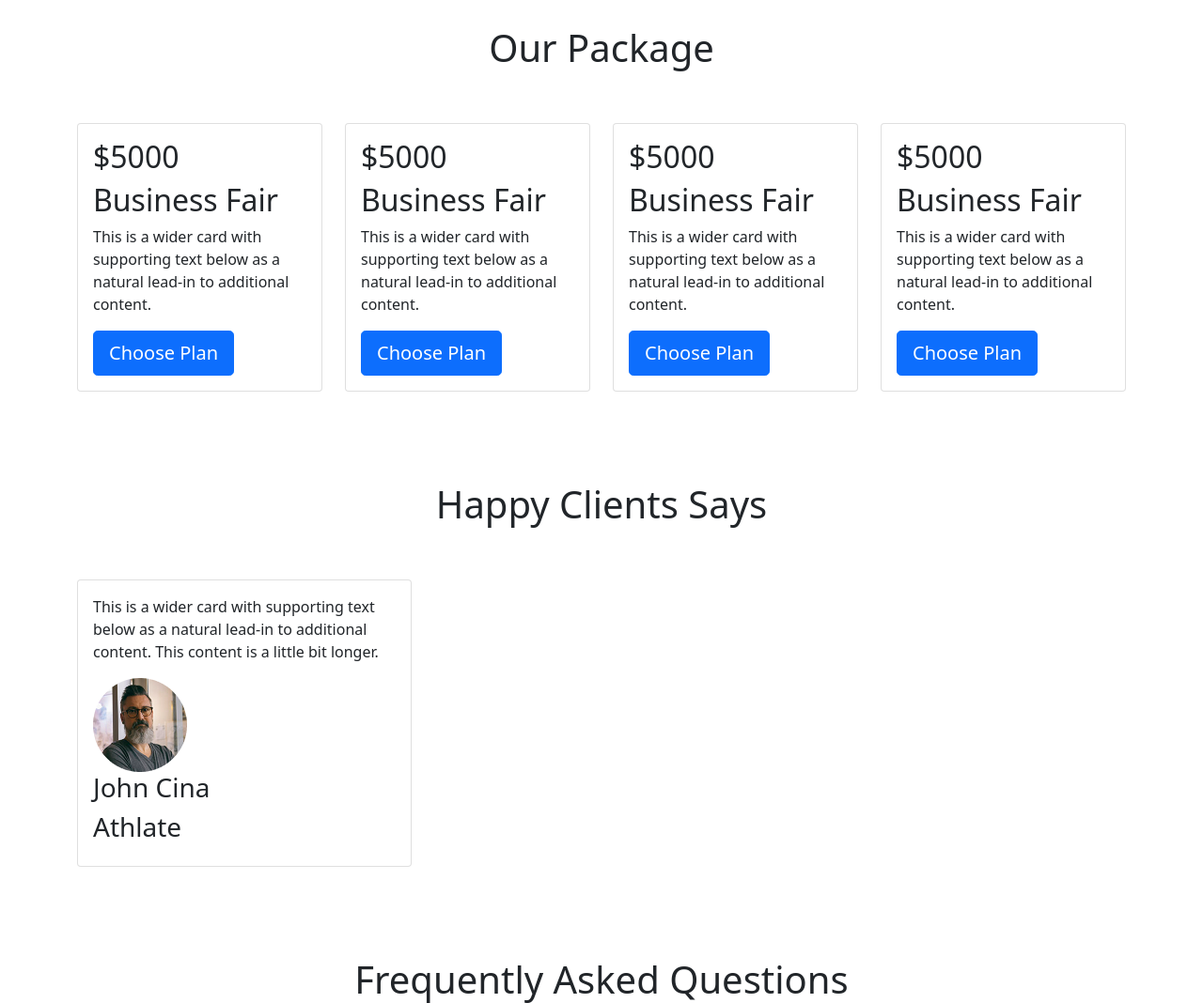
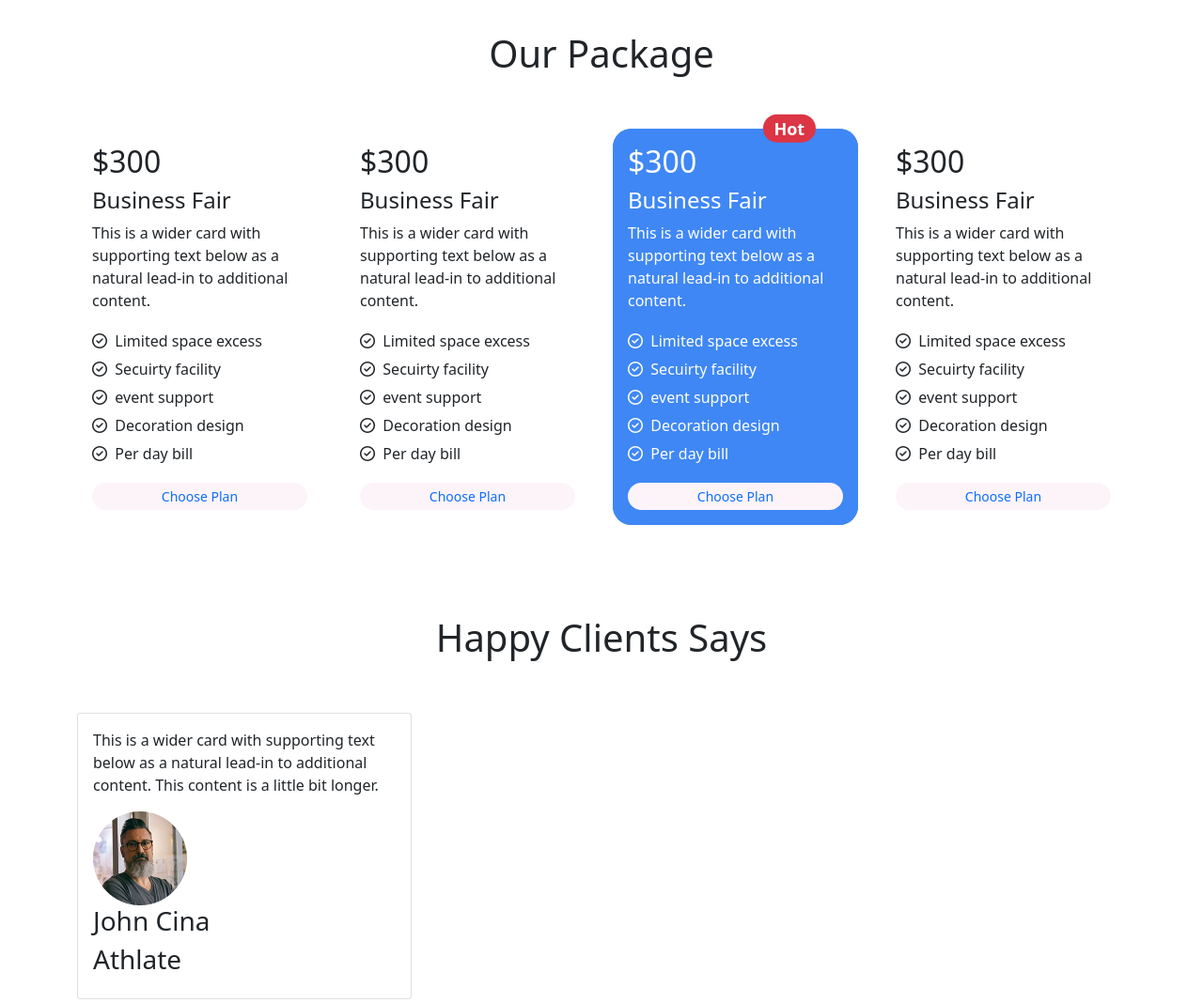
Before and after one commit to mahbubnoyon506/project-convention-center, a plain HTML site: page index.html in a window 1280 px wide. Shown: the part 1100-2168 px from the top of the page at 94% size. Drawn offline with nearby package versions, Linux system fonts and the light colour scheme.

Commit message:
price list complete

```diff
--- a/index.html
+++ b/index.html
@@ -102,7 +102,7 @@
                     <div class="col-lg-6">
                         <h1>Every moment is Precious</h1>
                         <p>Lorem ipsum dolor sit amet consectetur adipisicing elit. Earum tenetur cum quo recusandae alias ipsam.</p>
-                        <button type="button" class="btn btn-lg btn-primary text-white">Explore our album <i class="fas fa-arrow-right"></i></button>
+                        <button type="button" class="btn btn-sm btn-primary text-white">Explore our album <i class="fas fa-arrow-right"></i></button>
                     </div>
                   </div>
             </div>
@@ -112,70 +112,71 @@
             <h1 class="text-center pb-5">Our Package</h1>
             <div class="row row-cols-1 row-cols-md-3  g-4 overflow-hidden">
                 <div class="col-md-6 col-lg-3 ">
-                  <div class="card">
-                    <div class="card-body">
-                      <h2 class="card-title">$5000</h2>
-                      <h2 class="card-title">Business Fair</h2>
+                  <div class="card border-0">
+                    <div class="card-body package-card">
+                      <h2 class="card-title">$300</h2>
+                      <h4 class="card-sub-title">Business Fair</h4>
                       <p class="card-text">This is a wider card with supporting text below as a natural lead-in to additional content.</p>
-                      <ul>
-                          <li></li>
-                          <li></li>
-                          <li></li>
-                          <li></li>
-                          <li></li>
+                      <ul class="mb-3">
+                          <li><i class="far fa-check-circle "></i>&nbsp;&nbsp;Limited space excess</li>
+                          <li><i class="far fa-check-circle "></i>&nbsp;&nbsp;Secuirty facility</li>
+                          <li><i class="far fa-check-circle "></i>&nbsp;&nbsp;event support</li>
+                          <li><i class="far fa-check-circle "></i>&nbsp;&nbsp;Decoration design</li>
+                          <li><i class="far fa-check-circle "></i>&nbsp;&nbsp;Per day bill</li>
                       </ul>
-                      <button type="button" class="btn btn-lg btn-primary text-white">Choose Plan</button>
+                      <button type="button" class="container-fluid btn btn-sm text-primary rounded-pill btn-bg-class">Choose Plan</button>
                     </div>
                   </div>
                 </div>
                 <div class="col-md-6 col-lg-3 ">
-                  <div class="card">
-                    <div class="card-body">
-                      <h2 class="card-title">$5000</h2>
-                      <h2 class="card-title">Business Fair</h2>
+                  <div class="card border-0">
+                    <div class="card-body package-card">
+                      <h2 class="card-title">$300</h2>
+                      <h4 class="card-sub-title">Business Fair</h4>
                       <p class="card-text">This is a wider card with supporting text below as a natural lead-in to additional content.</p>
-                      <ul>
-                          <li></li>
-                          <li></li>
-                          <li></li>
-                          <li></li>
-                          <li></li>
+                      <ul class="mb-3">
+                          <li><i class="far fa-check-circle "></i>&nbsp;&nbsp;Limited space excess</li>
+                          <li><i class="far fa-check-circle "></i>&nbsp;&nbsp;Secuirty facility</li>
+                          <li><i class="far fa-check-circle "></i>&nbsp;&nbsp;event support</li>
+                          <li><i class="far fa-check-circle "></i>&nbsp;&nbsp;Decoration design</li>
+                          <li><i class="far fa-check-circle "></i>&nbsp;&nbsp;Per day bill</li>
                       </ul>
-                      <button type="button" class="btn btn-lg btn-primary text-white">Choose Plan</button>
+                      <button type="button" class="container-fluid btn btn-sm text-primary rounded-pill btn-bg-class">Choose Plan</button>
+                    </div>
+                  </div>
+                </div>
+
+                <div class="col-md-6 col-lg-3 ">
+                  <div class="card border-0 card-bg-class">
+                    <div class="card-body card-bg-class package-card">
+                      <h2 class="card-title">$300</h2>
+                      <h4 class="card-sub-title">Business Fair<span class="position-absolute top-0 ms-4 translate-middle badge rounded-pill bg-danger ">Hot</span></h4>
+                      <p class="card-text">This is a wider card with supporting text below as a natural lead-in to additional content.</p>
+                      <ul class="mb-3">
+                          <li><i class="far fa-check-circle "></i>&nbsp;&nbsp;Limited space excess</li>
+                          <li><i class="far fa-check-circle "></i>&nbsp;&nbsp;Secuirty facility</li>
+                          <li><i class="far fa-check-circle "></i>&nbsp;&nbsp;event support</li>
+                          <li><i class="far fa-check-circle "></i>&nbsp;&nbsp;Decoration design</li>
+                          <li><i class="far fa-check-circle "></i>&nbsp;&nbsp;Per day bill</li>
+                      </ul>
+                      <button type="button" class="container-fluid btn btn-sm text-primary rounded-pill btn-bg-class">Choose Plan</button>
                     </div>
                   </div>
                 </div>
                 <div class="col-md-6 col-lg-3 ">
-                  <div class="card">
-                    <div class="card-body">
-                      <h2 class="card-title">$5000</h2>
-                      <h2 class="card-title">Business Fair</h2>
+                  <div class="card border-0">
+                    <div class="card-body package-card">
+                      <h2 class="card-title">$300</h2>
+                      <h4 class="card-sub-title">Business Fair</h4>
                       <p class="card-text">This is a wider card with supporting text below as a natural lead-in to additional content.</p>
-                      <ul>
-                          <li></li>
-                          <li></li>
-                          <li></li>
-                          <li></li>
-                          <li></li>
+                      <ul class="mb-3">
+                          <li><i class="far fa-check-circle "></i>&nbsp;&nbsp;Limited space excess</li>
+                          <li><i class="far fa-check-circle "></i>&nbsp;&nbsp;Secuirty facility</li>
+                          <li><i class="far fa-check-circle "></i>&nbsp;&nbsp;event support</li>
+                          <li><i class="far fa-check-circle "></i>&nbsp;&nbsp;Decoration design</li>
+                          <li><i class="far fa-check-circle "></i>&nbsp;&nbsp;Per day bill</li>
                       </ul>
-                      <button type="button" class="btn btn-lg btn-primary text-white">Choose Plan</button>
-                    </div>
-                  </div>
-                </div>
-                <div class="col-md-6 col-lg-3 ">
-                  <div class="card">
-                    <div class="card-body">
-                      <h2 class="card-title">$5000</h2>
-                      <h2 class="card-title">Business Fair</h2>
-                      <p class="card-text">This is a wider card with supporting text below as a natural lead-in to additional content.</p>
-                      <ul>
-                          <li></li>
-                          <li></li>
-                          <li></li>
-                          <li></li>
-                          <li></li>
-                      </ul>
-                      <button type="button" class="btn btn-lg btn-primary text-white">Choose Plan</button>
+                      <button type="button" class="container-fluid btn btn-sm text-primary rounded-pill btn-bg-class">Choose Plan</button>
                     </div>
                   </div>
                 </div>
--- a/style.css
+++ b/style.css
@@ -1 +1,25 @@
-ul li{list-style-type: none;}
+/* price style */
+ul{
+    list-style-type: none;margin:0px;padding:0px;
+}
+
+li{
+    line-height: 30px;
+}
+.btn-bg-class{
+    background-color:#FDF4FA;
+    border: 0px;
+}
+.card-bg-class{
+    background-color: #3F87F5;
+    border-radius: 20px;
+}
+.card-bg-class h2, .card-bg-class h4,.card-bg-class p,.card-bg-class li{
+    color: #FFFFFE;
+}
+.package-card:hover{
+    background-color: #3F87F5;
+    border-radius: 20px;
+    margin-top: -20px;
+    transition: .5s ease-in-out;
+}
```
